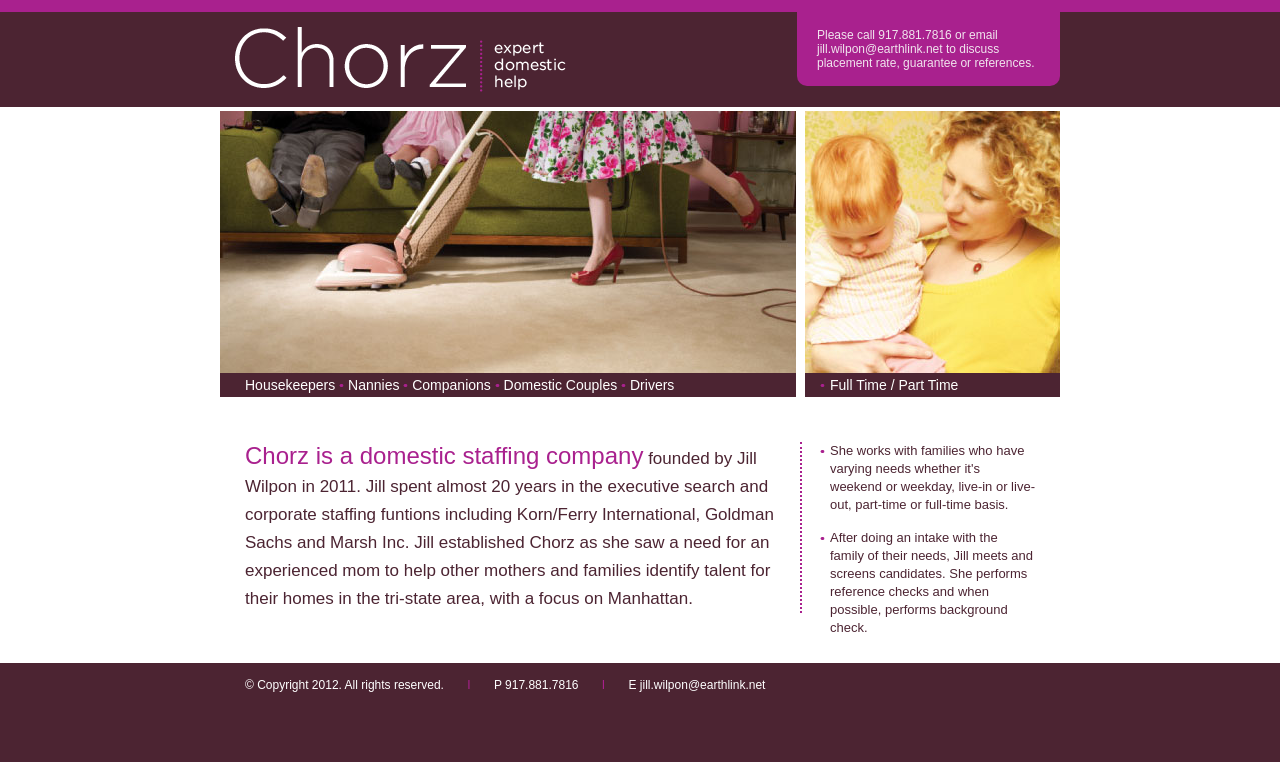
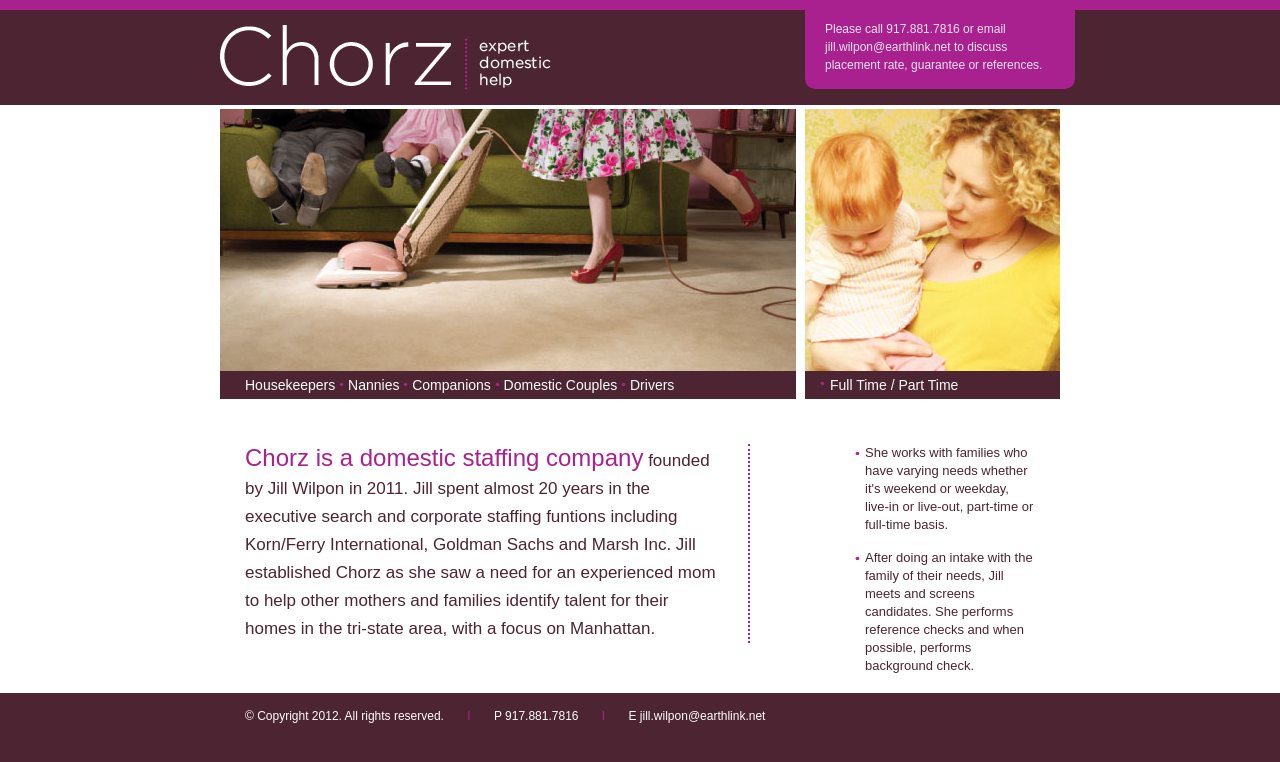
Before and after one commit to smlombardi/chores, a plain HTML site: page index.html in a window 1280 px wide. Drawn offline with nearby package versions, Linux system fonts and the light colour scheme.

Commit message:
changed header to BS
Signed-off-by: Steve Lombardi <smlombardi@gmail.com>

```diff
--- a/index.html
+++ b/index.html
@@ -1,27 +1,42 @@
-<!DOCTYPE HTML PUBLIC "-//W3C//DTD HTML 4.01 TRANSITIONAL//EN">
+<!doctype html>
 <html>
 
 <head>
 	<title>Chorz | expert domestic help</title>
+	<meta charset="utf-8">
+	<meta http-equiv="X-UA-Compatible" content="IE=edge">
+	<meta name="viewport" content="width=device-width, initial-scale=1">
 
 	<meta name="description" content="Domestic Staffing by Jill Wilpon" />
 
     <link rel="icon" type="image/x-icon" href="/shortcut.png" />
-    <link rel="stylesheet" type="text/css" href="/css/style.css" media="screen" />
+    <!-- bootstrap css -->
+    <link rel="stylesheet" href="//maxcdn.bootstrapcdn.com/bootstrap/3.3.4/css/bootstrap.min.css">
+    <link rel="stylesheet" href="/css/style.css"/>
 
 </head>
 <body>
 
+<div class="stripe">&nbsp;</div>
 	<div id="header">
-		<div id="banner">
-			<div id="logo">
-				<h1>Chorz | Expert Domestic Help</h1>
+	<div class="container">
+		<div class="banner">
+		<div class="row banner">
+			<div class="col-md-8">
+				<div id="logo">
+					<h1>Chorz | Expert Domestic Help</h1>
+				</div>
 			</div>
-			<div id="contact">
-				<p>Please call 917.881.7816 or email  jill.wilpon@earthlink.net to discuss placement rate, guarantee or references.</p>
+			<div class="col-md-4 text-right">
+				<div id="contact">
+					<p>Please call 917.881.7816 or email  <a href="mailto:jill.wilpon@earthlink.net">jill.wilpon@earthlink.net</a> to discuss placement rate, guarantee or references.</p>
+				</div>
 			</div>
 		</div>
 	</div>
+	</div>
+</div>
+
 
 	<div id="page">
 		<div id="content">
--- a/scss/style.scss
+++ b/scss/style.scss
@@ -6,6 +6,25 @@ body {
 	background: #4c2432;
 }
 
+.container {
+	width: 900px;
+}
+
+.stripe {
+	height: 10px;
+	background: #a9218e;
+
+}
+
+
+.banner {
+	background: #4c2432;
+}
+
+#logo {
+	width: 840px;
+	margin: 0 auto;
+	padding: 15px 0;
 	h1 {
 		margin: 0 15px;
 		padding: 0;
@@ -13,6 +32,24 @@ h1 {
 		background: url('/images/logo.png') no-repeat left top;
 		height: 65px;
 	}
+}
+
+#contact {
+	background: #a9218e;
+	text-align: left;
+	padding: 10px 20px 5px;
+	border-radius: 0 0 10px 10px;
+	p {
+		color: #f1e5ee;
+		font-size: 12px;
+		line-height: 1.5;
+		a {
+			text-decoration: none;
+			color: inherit;
+		}
+	}
+}
+
 
 .main {
 	float: left;
@@ -26,33 +63,8 @@ h1 {
 	clear: both;
 }
 
-#header {
-	background: #a9218e;
-	color: #fff;
-	padding: 12px 0 0;
-}
-#banner {
-	background: #4c2432;
-}
-#logo {
-	width: 840px;
-	margin: 0 auto;
-	padding: 15px 0;
-}
-#contact {
-	font-size: 12px;
-	position: absolute;
-	left: 50%;
-	margin-left: 157px;
-	top: 12px;
-	width: 263px;
-	background: #a9218e;
-	border-radius: 0 0 10px 10px;
-}
-#contact p {
-	color: #f1e5ee;
-	margin: 16px 20px;
-}
+
+
 
 #page {
 	background: #fff;
```
Also changed, not shown: css/style.css, favicon.ico (deleted), style.css (deleted), 4 other files. Lines whose indentation alone changed are shown as unchanged.
